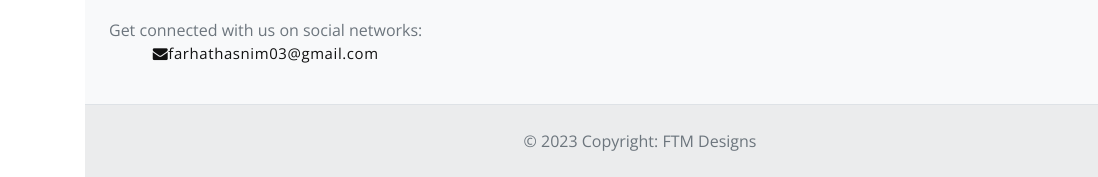
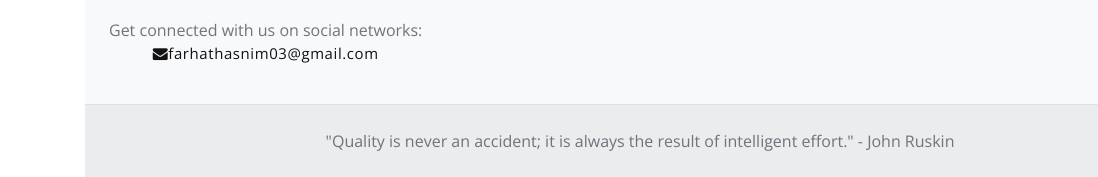
Before and after one commit to FARHA-THASNI-M/portfolio-1, a plain HTML site: page index.html in a window 1280 px wide. Shown: the part 5499-5676 px from the top of the page, 0-1098 px from the left. Drawn offline with nearby package versions, Linux system fonts and the light colour scheme; a web font is replaced by a local one.

Commit message:
Update index.html

```diff
--- a/index.html
+++ b/index.html
@@ -430,8 +430,9 @@
                 </div>
             </section>
             <div class="text-center p-4" style="background-color: rgba(0, 0, 0, 0.05);">
-                © 2023 Copyright:
-                <a class="text-reset fw-bold" href="#">FTM Designs</a>
+                "Quality is never an accident; it is always the result of intelligent effort."
+
+                <a class="text-reset fw-bold" href="#"> - John Ruskin </a>
             </div>
         </footer>
     </div> <!-- end of page footer -->
```
